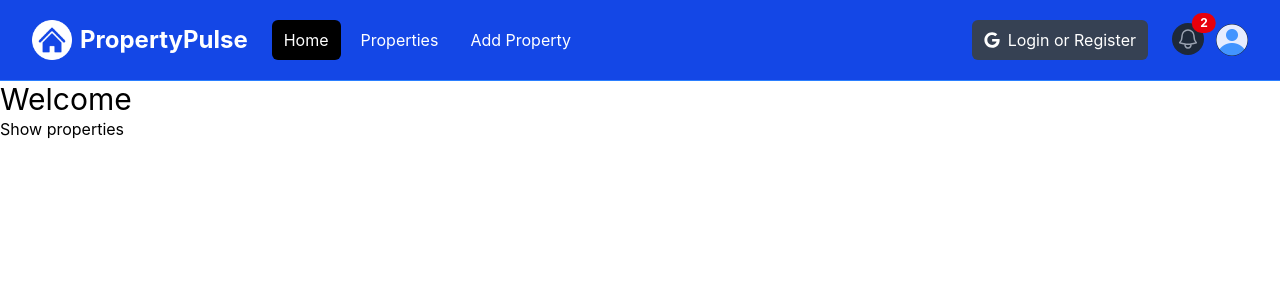
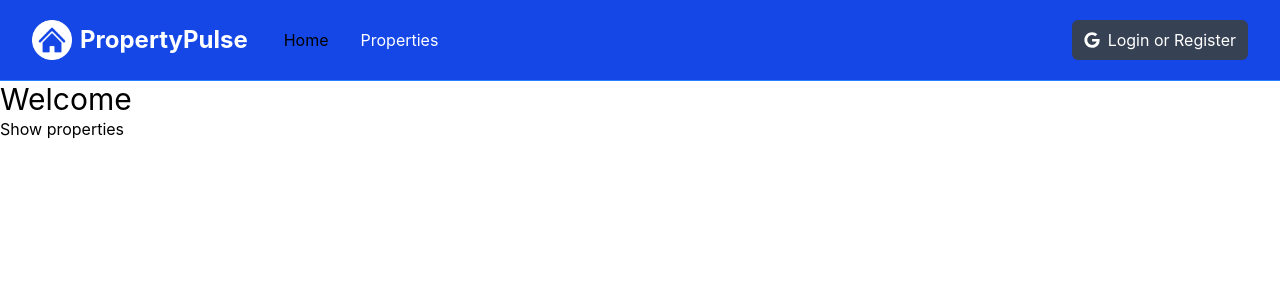
Before and after one commit to pranalyadav/property-pulse, a Next.js app: page / in a window 1280 px wide. Shown: the top 300 px of the page. Built offline with nearby package versions, Linux system fonts and the light colour scheme.

Commit message:
active links

```diff
--- a/components/Navbar.jsx
+++ b/components/Navbar.jsx
@@ -6,11 +6,14 @@
 import Link from 'next/link'
 import { FaGoogle } from 'react-icons/fa'
 import { useState } from 'react'
+import { usePathname } from 'next/navigation'
 
 const Navbar = () => {
 
     const [isMobileMenuOpen, setIsMobileMenuOpen] = useState(false)
     const [isProfileMenuOpen, setIsProfileMenuOpen] = useState(false)
+    const [isLoggedIn, setIsLoggedIn] = useState(false)
+    const pathname = usePathname()
 
     return (
         <nav className="bg-blue-700 border-b border-blue-500">
@@ -64,22 +67,25 @@
                             <div className="flex space-x-2">
                                 <Link
                                     href="/"
-                                    className="text-white bg-black hover:bg-gray-900 hover:text-white rounded-md px-3 py-2"
+                                    className={`${pathname === "/" ? 'bg-black' : ''}text-white  hover:bg-gray-900 hover:text-white rounded-md px-3 py-2`}
                                 >Home</Link>
                                 <Link
                                     href="/properties"
-                                    className="text-white hover:bg-gray-900 hover:text-white rounded-md px-3 py-2"
+                                    className={`${pathname === "/properties" ? 'bg-black' : ''}text-white  hover:bg-gray-900 hover:text-white rounded-md px-3 py-2`}
                                 >Properties</Link>
-
+                                {isLoggedIn && (
                                     <Link
                                         href="/properties/add"
-                                    className="text-white hover:bg-gray-900 hover:text-white rounded-md px-3 py-2"
+                                        className={`${pathname === "/properties/add" ? 'bg-black' : ''}text-white  hover:bg-gray-900 hover:text-white rounded-md px-3 py-2`}
                                     >Add Property</Link>
+                                )}
+
                             </div>
                         </div>
                     </div>
 
                     {/* <!-- Right Side Menu (Logged Out) --> */}
+                    {!isLoggedIn && (
                         <div className="hidden md:block md:ml-6">
                             <div className="flex items-center">
                                 <button
@@ -90,8 +96,11 @@
                                 </button>
                             </div>
                         </div>
+                    )}
+
 
                     {/* <!-- Right Side Menu (Logged In) --> */}
+                    {isLoggedIn && (
                         <div
                             className="absolute inset-y-0 right-0 flex items-center pr-2 md:static md:inset-auto md:ml-6 md:pr-0"
                         >
@@ -181,6 +190,8 @@
                                 )}
                             </div>
                         </div>
+                    )}
+
                 </div>
             </div>
 
@@ -191,22 +202,28 @@
                         <div className="space-y-1 px-2 pb-3 pt-2">
                             <Link
                                 href="/"
-                                className="bg-gray-900 text-white block rounded-md px-3 py-2 text-base font-medium"
+                                className={`${pathname === "/" ? 'bg-black' : ''} text-white block rounded-md px-3 py-2 text-base font-medium`}
                             >Home</Link>
                             <Link
                                 href="/properties"
-                                className="text-gray-300 hover:bg-gray-700 hover:text-white block rounded-md px-3 py-2 text-base font-medium"
+                                className={`${pathname === "/properties" ? 'bg-black' : ''} text-white block rounded-md px-3 py-2 text-base font-medium`}
                             >Properties</Link>
+                            {isLoggedIn && (
                                 <Link
                                     href="/properties/add"
-                                className="text-gray-300 hover:bg-gray-700 hover:text-white block rounded-md px-3 py-2 text-base font-medium"
+                                    className={`${pathname === "/properties/add" ? 'bg-black' : ''} text-white block rounded-md px-3 py-2 text-base font-medium`}
                                 >Add Property</Link>
+                            )}
+
+                            {!isLoggedIn && (
                                 <button
                                     className="flex items-center text-white bg-gray-700 hover:bg-gray-900 hover:text-white rounded-md px-3 py-2 my-4"
                                 >
-                                <FaGoogle className='text-white mr-2' />
+                                    {/* <FaGoogle className='text-white mr-2' /> */}
                                     <span>Login or Register</span>
                                 </button>
+                            )}
+
                         </div>
                     </div>
                 )}
```
Lines whose indentation alone changed are shown as unchanged.
